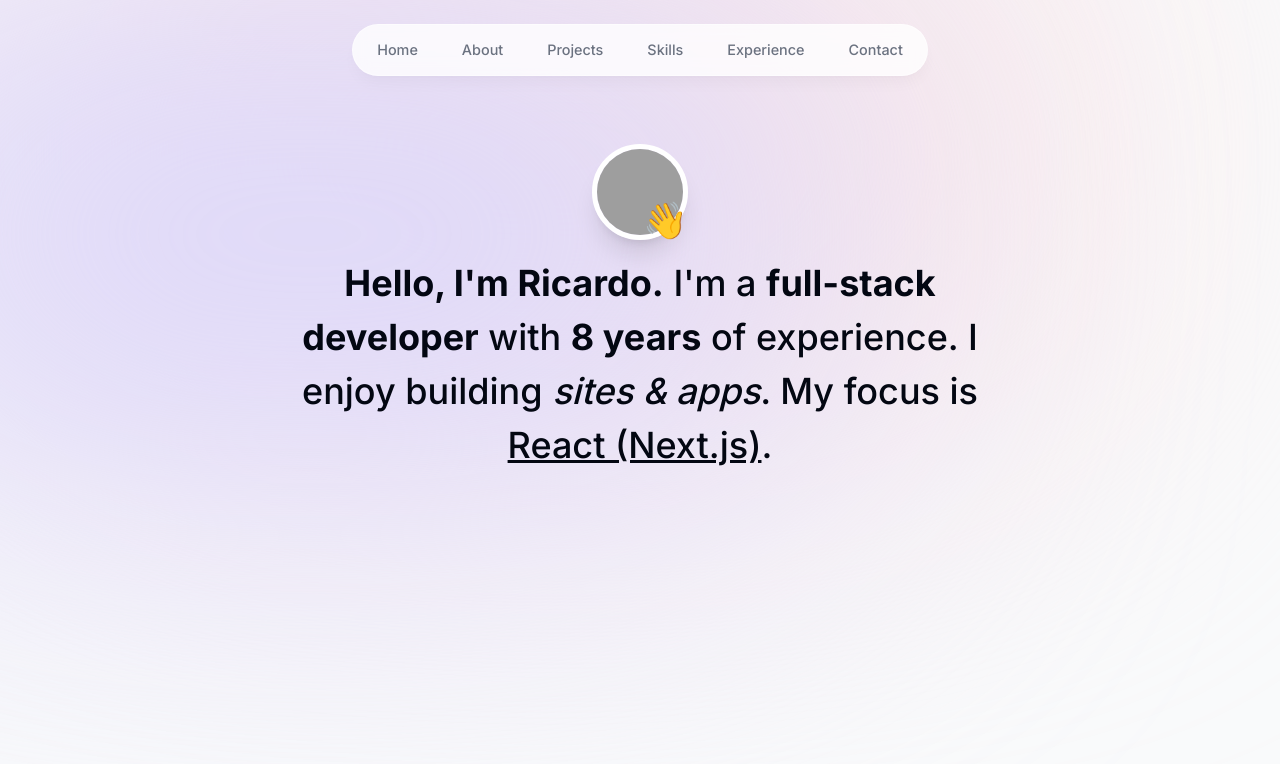
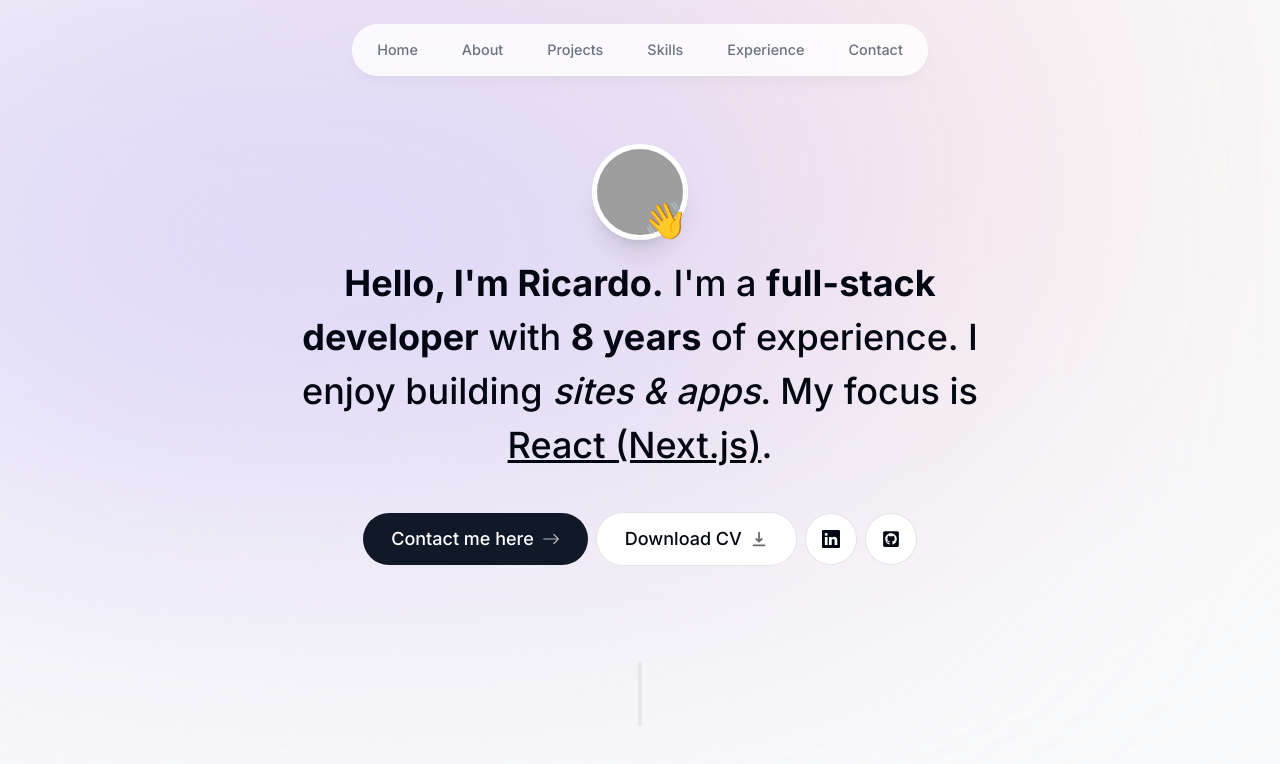
Before and after one commit to jacocanete/portfolio-website, a Next.js app: page / in a window 1280 px wide. Shown: the top 764 px of the page. Built offline with nearby package versions, Linux system fonts and the light colour scheme; grey boxes are pictures that could not be loaded.

Commit message:
feat(home): add SectionDivider component to Home page

```diff
--- a/app/page.tsx
+++ b/app/page.tsx
@@ -1,9 +1,11 @@
 import Intro from "@/components/intro";
+import SectionDivider from "@/components/section-divider";
 
 export default function Home() {
   return (
     <main className="flex flex-col items-center px-4">
       <Intro />
+      <SectionDivider />
     </main>
   );
 }
--- a/components/intro.tsx
+++ b/components/intro.tsx
@@ -3,6 +3,10 @@
 import Image from "next/image";
 import React from "react";
 import { motion } from "framer-motion";
+import Link from "next/link";
+import { BsArrowRight, BsGithub, BsLinkedin } from "react-icons/bs";
+import { HiDownload } from "react-icons/hi";
+import { FaGithubSquare } from "react-icons/fa";
 
 export default function Intro() {
   return (
@@ -51,6 +55,43 @@
         building <span className="italic">sites & apps</span>. My focus is{" "}
         <span className="underline">React (Next.js)</span>.
       </motion.p>
+
+      <motion.div
+        className="flex flex-col sm:flex-row items-center gap-2 justify-center px-4 text-lg font-medium"
+        initial={{ opacity: 0, y: 100 }}
+        animate={{ opacity: 1, y: 0 }}
+        transition={{ delay: 0.1 }}
+      >
+        <Link
+          href="#contact"
+          className="bg-gray-900 text-white px-7 py-3 flex items-center gap-2 rounded-full outline-none focus:scale-110 hover:scale-110 hover:bg-gray-950 active:scale-105 transition group"
+        >
+          Contact me here{" "}
+          <BsArrowRight className="opacity-70 group-hover:translate-x-1 transition" />
+        </Link>
+        <a
+          className="bg-white px-7 py-3 flex items-center gap-2 rounded-full outline-none focus:scale-110 hover:scale-110 active:scale-105 transition group cursor-pointer border border-black/10"
+          href="/CV.pdf"
+          download
+        >
+          Download CV{" "}
+          <HiDownload className="opacity-60 group-hover:translate-y-1 transition" />
+        </a>
+        <a
+          className="bg-white p-4 flex items-center gap-2 rounded-full text-[1.35rem]focus:scale-110 hover:scale-[1.15] hover:text-gray-950 active:scale-[1.15] transition group cursor-pointer border border-black/10"
+          href="https://linkedin.com"
+          target="_blank"
+        >
+          <BsLinkedin />
+        </a>
+        <a
+          className="bg-white p-4 flex items-center gap-2 rounded-full text-[1.35rem]focus:scale-110 hover:scale-[1.15] active:scale-[1.15] hover:text-gray-950 transition group cursor-pointer border border-black/10"
+          href="https://github.com"
+          target="_blank"
+        >
+          <FaGithubSquare />
+        </a>
+      </motion.div>
     </section>
   );
 }
--- /dev/null
+++ b/components/section-divider.tsx
@@ -0,0 +1,7 @@
+import React from "react";
+
+export default function SectionDivider() {
+  return (
+    <div className="bg-gray-200 my-24 h-16 w-1 rounded-full hidden sm:block"></div>
+  );
+}
```
